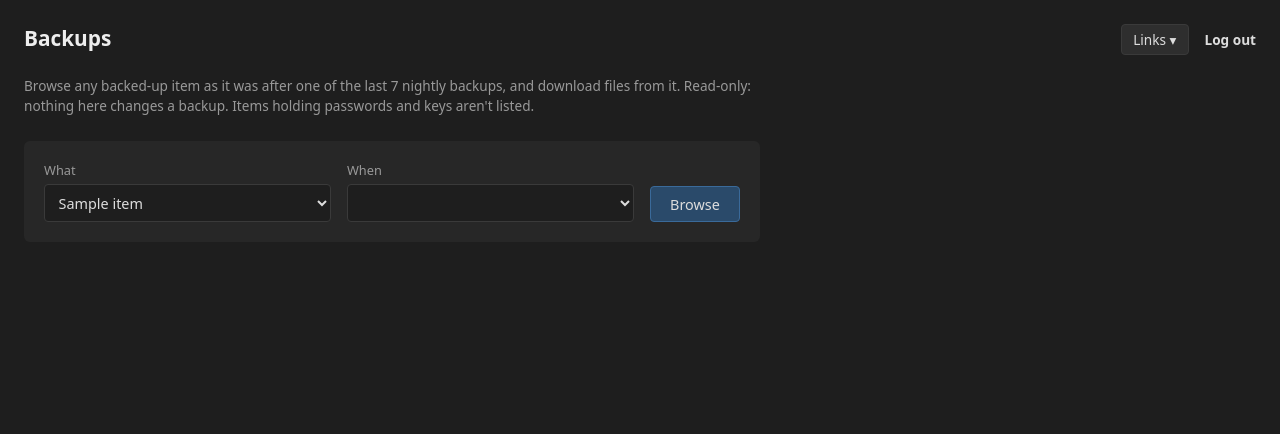
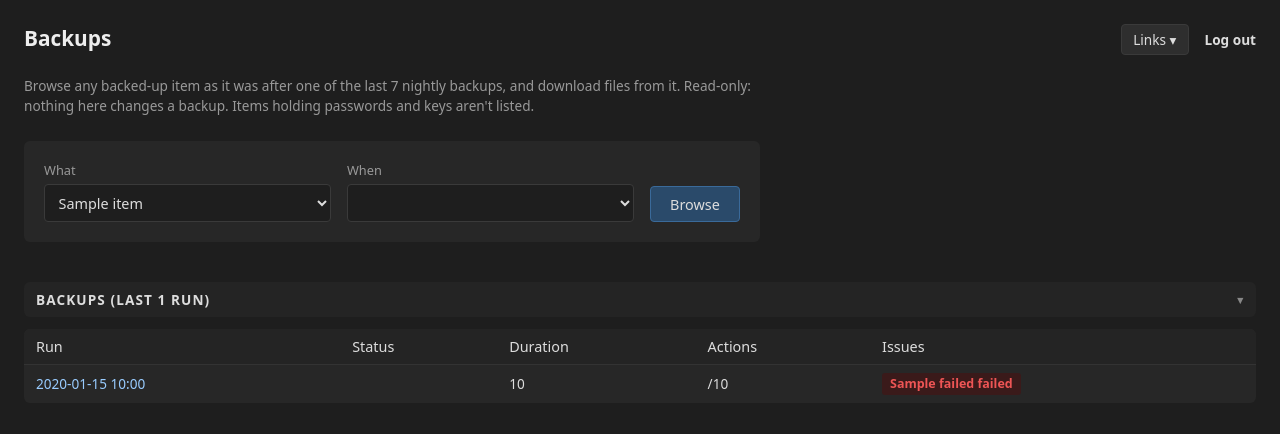
Before and after one commit to cholten99/daves-server-dashboard, a Flask app: template app/templates/backups.html in a window 1280 px wide. Shown: the top 434 px of the page. Run offline with Flask 3, Linux system fonts and the light colour scheme; the template is opened without the code that fills it: most values are stand-ins (such as "Sample title", 1, 10 or a date in 2020); lists and menus that the app fills with data are empty.

Commit message:
Move backup run history from System to the Backups page
The "last N runs" table now sits below the browse picker on /backups
(heading "Recent runs"), server-rendered with collapsible heading. System
and /api/system-data no longer carry it. The backup.py row in Scheduled
Jobs gets a "See Backups" badge linking there (new SEE_BACKUPS_PAGE
sentinel) instead of "See above".

Co-Authored-By: Claude Opus 5.5 <noreply@anthropic.com>

```diff
--- a/app/app.py
+++ b/app/app.py
@@ -646,16 +646,18 @@ def _cron_schedule_human(schedule):
 # without a 'LEVEL:'/'LEVEL extra:' prefix, ISO-8601 'T' separators) and
 # falls back to the log file's own mtime if no line has a parseable
 # timestamp at all -- so the only two log_path values that don't resolve to
-# a real ok/fail are security-audit.sh and backup.py, which use the
-# SEE_ABOVE sentinel instead of None: another dashboard section (Security
-# audit, Backups) already covers their status in more detail than a one-line
-# badge could, so get_cron_jobs() reports them as 'see_above' rather than
-# 'unknown' -- unknown is reserved for a job that's genuinely unaccounted for.
+# a real ok/fail are security-audit.sh and backup.py, which use a sentinel
+# instead of None: another section already covers their status in more
+# detail than a one-line badge could -- Security audit just above on the
+# System page (SEE_ABOVE -> 'see_above'), backup runs on the Backups page
+# (SEE_BACKUPS_PAGE -> 'see_backups', a link there) -- rather than 'unknown',
+# which is reserved for a job that's genuinely unaccounted for.
 SEE_ABOVE = 'SEE_ABOVE'
+SEE_BACKUPS_PAGE = 'SEE_BACKUPS_PAGE'
 CRON_JOB_INFO = [
     # needle,                       description,                                                     log path
     ('security-audit.sh',          'Security audit scan',                                            SEE_ABOVE),
-    ('backup.py',                  'Server backup run',                                               SEE_ABOVE),
+    ('backup.py',                  'Server backup run',                                               SEE_BACKUPS_PAGE),
     ('fetch-latest-post.py',       'Fetch latest Bowsy blog post',                                    BOWSY_FEED_LOG),
     ('site-traffic/pull_daily.py', 'Pull site traffic stats (Search Console + Cloudflare)',           '/var/www/site-traffic/logs/pull.log'),
     ('unofficial-andy/main.py',    "Cross-post TikTok/Instagram to Bluesky ('Unofficial Andy')",      '/home/dave/projects/unofficial-andy/logs/cron.log'),
@@ -714,7 +716,9 @@ def get_cron_jobs():
             schedule, command = ' '.join(parts[:5]), parts[5]
         description, log_path = _cron_job_info(command)
         if log_path == SEE_ABOVE:
-            status = {'last_run': None, 'status': 'see_above', 'message': 'Covered above (Security audit / Backups)'}
+            status = {'last_run': None, 'status': 'see_above', 'message': 'Covered above (Security audit)'}
+        elif log_path == SEE_BACKUPS_PAGE:
+            status = {'last_run': None, 'status': 'see_backups', 'message': 'Run history is on the Backups page'}
         else:
             status = (log_path and _last_job_status(log_path)) or \
                 {'last_run': None, 'status': 'unknown', 'message': 'No log entries found'}
@@ -1250,7 +1254,6 @@ def build_dashboard():
 def build_system():
     return {
         'security': get_security_findings(),
-        'backups':  get_backup_runs(),
         'cron_jobs': get_cron_jobs() + get_systemd_timers() + get_cc_routines(),
         'processes': get_running_processes(),
     }
@@ -1590,7 +1593,7 @@ def backups_page():
     items = [{'slug': s, 'name': backup_item_label(a['name']), 'nights': _backup_night_options(a)}
              for s, a in backup_items()]
     items.sort(key=lambda it: it['name'].lower())
-    return render_template('backups.html', items=items)
+    return render_template('backups.html', items=items, backups=get_backup_runs())
 
 
 @app.route('/backups/browse/<slug>/<night>/', defaults={'rel': ''})
--- a/app/templates/backups.html
+++ b/app/templates/backups.html
@@ -21,6 +21,28 @@
     }
     button.go { background: #2a4a6a; border-color: #3a6a9a; cursor: pointer; padding: .45rem 1.2rem; flex: 0 0 auto; }
     button.go:hover { background: #335a80; }
+    /* Backup run history -- same look as the System page's sections. */
+    h2 { font-size: .85rem; color: #ddd; text-transform: uppercase; letter-spacing: .08em; margin-bottom: .75rem; }
+    section { margin: 2.5rem 0; }
+    h2.collapsible {
+      cursor: pointer; user-select: none; display: flex; align-items: center; justify-content: space-between;
+      background: #242424; padding: .5rem .75rem; border-radius: 6px;
+    }
+    h2.collapsible:hover { background: #2a2a2a; }
+    h2.collapsible .chevron { font-size: .7rem; color: #888; transition: transform .15s ease; margin-left: .75rem; }
+    section.collapsed h2.collapsible .chevron { transform: rotate(-90deg); }
+    section.collapsed > *:not(h2) { display: none; }
+    table { width: 100%; border-collapse: collapse; font-size: .9rem; background: #272727; border-radius: 6px; overflow: hidden; }
+    th { text-align: left; color: #ddd; font-weight: 500; padding: .5rem .75rem; border-bottom: 1px solid #333; background: #242424; }
+    td { padding: .5rem .75rem; border-bottom: 1px solid #2e2e2e; vertical-align: middle; }
+    tr:last-child td { border-bottom: none; }
+    .badge { display: inline-block; padding: .15rem .5rem; border-radius: 3px; font-size: .78rem; font-weight: 600; }
+    .badge-ok       { background: #1a3a1a; color: #6d6; }
+    .badge-active   { background: #1a2a3e; color: #69c; }
+    .badge.fail     { background: #3a1a1a; color: #e55; }
+    .badge-warning  { background: #2a2a1a; color: #ca6; }
+    .dim   { color: #ddd; font-size: .85rem; }
+    .empty { color: #ddd; font-size: .9rem; padding: .5rem 0; }
   </style>
   {{ nav.css() }}
 </head>
@@ -47,6 +69,37 @@
   <p class="sub">No backup items have history yet.</p>
   {% endif %}
 
+  <!-- ── Backups ── -->
+  <section>
+    <h2 class="collapsible">Backups (last {{ backups|length }} run{{ 's' if backups|length != 1 else '' }})<span class="chevron">▾</span></h2>
+    <div id="backups-content">
+      {% if backups %}
+      <table>
+        <tr><th>Run</th><th>Status</th><th>Duration</th><th>Actions</th><th>Issues</th></tr>
+        {% for run in backups %}
+        <tr>
+          <td class="dim"><a href="/backup/{{ run.run_id }}" target="_blank" style="color:#9cf;text-decoration:none">{{ run.started_at[:16] | replace('T', ' ') }}</a></td>
+          <td>
+            {% if run.run_type == 'dry_run' %}<span class="badge badge-warning">Dry run</span>
+            {% elif run.run_type == 'test' %}<span class="badge badge-active">Test run</span>
+            {% endif %}
+          </td>
+          <td class="dim">{{ run.duration_display }}</td>
+          <td class="dim">{{ run.success }}/{{ run.total }}</td>
+          <td>
+            {% if run.failed %}<span class="badge fail" title="{{ run.failed_names|join(', ') }}">{{ run.failed }} failed</span>{% endif %}
+            {% if run.warning %}<span class="badge badge-warning" title="{{ run.warning_names|join(', ') }}">{{ run.warning }} warning</span>{% endif %}
+            {% if not run.failed and not run.warning %}<span class="badge badge-ok">OK</span>{% endif %}
+          </td>
+        </tr>
+        {% endfor %}
+      </table>
+      {% else %}
+      <p class="empty">No backup runs found in this window.</p>
+      {% endif %}
+    </div>
+  </section>
+
 <script>
 const NIGHTS = {{ items | tojson }}.reduce((m, it) => (m[it.slug] = it.nights, m), {});
 const item = document.getElementById('item'), night = document.getElementById('night');
@@ -64,6 +117,9 @@ if (item) {
     location.href = `/backups/browse/${encodeURIComponent(item.value)}/${encodeURIComponent(night.value)}/`;
   });
 }
+document.querySelectorAll('h2.collapsible').forEach(h2 => {
+  h2.addEventListener('click', () => h2.closest('section').classList.toggle('collapsed'));
+});
 </script>
 {{ nav.js() }}
 </body>
```
Also changed, not shown: app/templates/system.html (+2 -50 lines).
